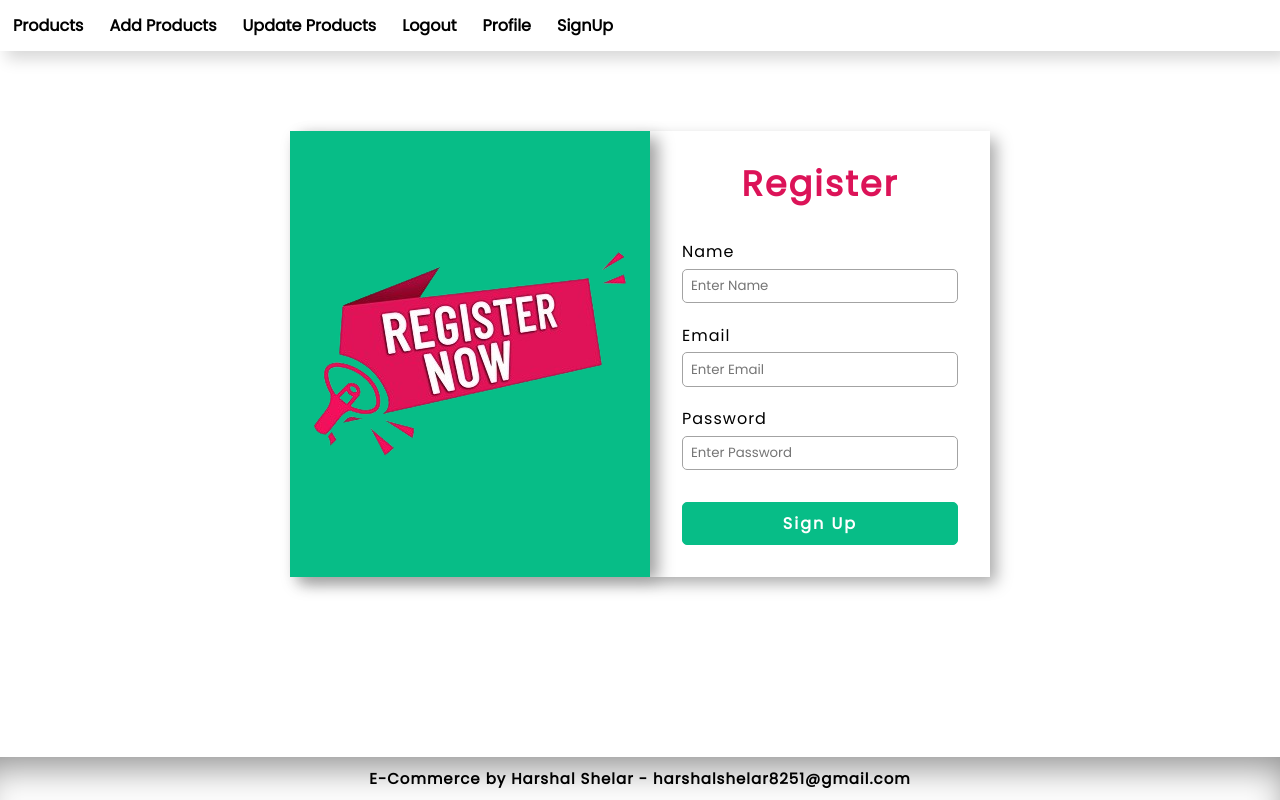
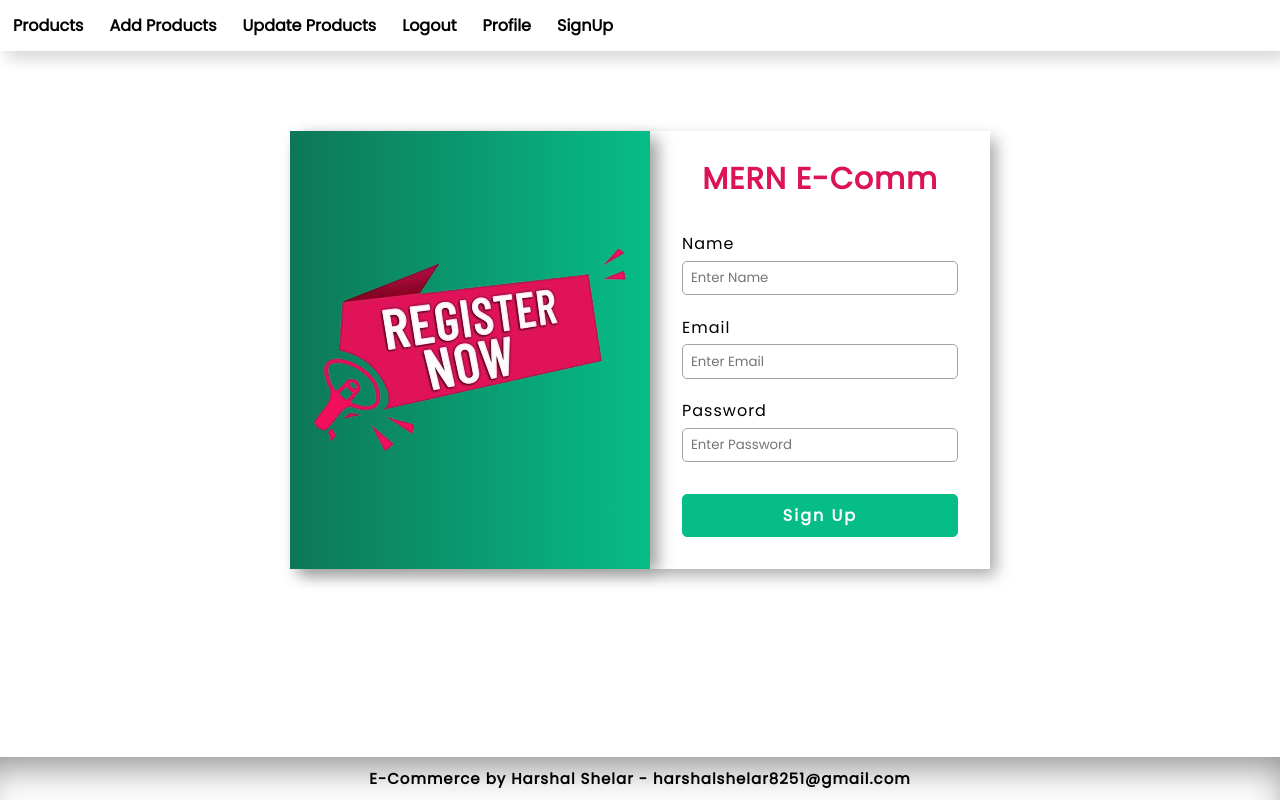
Before and after one commit to Harshal-Shelar/MERN-E-Com-FrontEnd, a React (Create React App) app: page /signUp in a window 1280 px wide. Built offline with nearby package versions, Linux system fonts and the light colour scheme.

Commit message:
sign up functionality done

```diff
--- a/src/Components/SignUp.jsx
+++ b/src/Components/SignUp.jsx
@@ -1,11 +1,33 @@
 import React, { useState } from 'react';
 import '../Styles/SignUp.css';
-import regImg from '../Assets/Images/register.png'
+import regImg from '../Assets/Images/register.png';
+import { useNavigate } from 'react-router-dom'
 
 const SignUp = () => {
     const [name, setName] = useState("");
     const [email, setEmail] = useState("");
     const [password, setPassword] = useState("");
+
+    const navigate = useNavigate();
+
+    const collectData = async()=>{
+        let result = await fetch("http://localhost:5000/register",{
+            method: 'post',
+            body : JSON.stringify({name, email , password}),
+            headers : {
+                'Content-type' : 'application/json'
+            }
+        })
+        result = await result.json();
+        if(result){
+            navigate('/');
+            setName("");
+            setEmail("");
+            setPassword("");
+            localStorage.setItem("user", JSON.stringify(result));
+        }
+        console.log(result);
+    }
 
     return (
         <div className='registerForm'>
@@ -13,14 +35,14 @@ const SignUp = () => {
                     <img className='innerImage' src={regImg} alt="" />
             </div>
             <div className="fields">
-                <h2 className='signUpHeading'>Register</h2>
+                <h2 className='signUpHeading'>MERN E-Comm</h2>
                 <label htmlFor="">Name</label>
                 <input type="text" value={name} onChange={(e)=>setName(e.target.value)}  placeholder='Enter Name' />
                 <label htmlFor="">Email</label>
                 <input type="email" value={email} onChange={(e)=>setEmail(e.target.value)} placeholder='Enter Email' />
                 <label htmlFor="">Password</label>
                 <input type="password" value={password} onChange={(e)=>setPassword(e.target.value)} placeholder='Enter Password' />
-                <button className='signUpBtn'>Sign Up</button>
+                <button className='signUpBtn' onClick={(e)=> collectData()}>Sign Up</button>
             </div>
         </div>
     )
--- a/src/Styles/SignUp.css
+++ b/src/Styles/SignUp.css
@@ -13,7 +13,7 @@
 
 .image{
     width: 60%;
-    background-color: rgb(7, 189, 135);
+    background-image: linear-gradient(to right, rgb(13, 119, 87) , rgb(7, 189, 135));
     box-shadow: 10px 5px 15px -2px #a2a2a2;
 }
 
@@ -31,8 +31,8 @@
     text-align: center;
     margin: 10px 0;
     color: rgb(220,19,88);
-    font-size: 35px;
-    letter-spacing: 2px;
+    font-size: 30px;
+    letter-spacing: 1px;
     font-weight: 600;
 }
 label{
```
